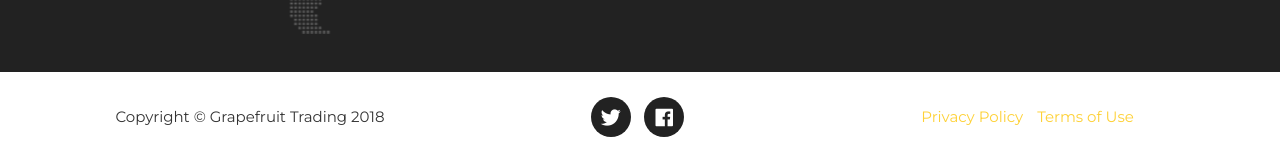
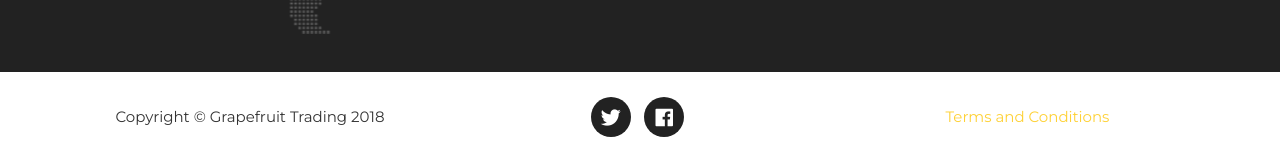
Before and after one commit to jlu4170/gfruit, a Jekyll site: the page built from index.html, in a window 1280 px wide and 900 px high, scrolled down 2559 px. Shown: the part 738-897 px from the top of the window. Built offline with Jekyll 4.4.1, drawn with Linux system fonts in a browser that asks for light colours; nearby versions of some CDN libraries; some web fonts are replaced.

```diff
--- a/_config.yml
+++ b/_config.yml
@@ -24,4 +24,4 @@ address:
 markdown: kramdown
 permalink: pretty
 
-include: _redirects
+include: [_redirects]
--- a/_includes/footer.html
+++ b/_includes/footer.html
@@ -14,9 +14,7 @@
                 </div>
                 <div class="col-md-4">
                     <ul class="list-inline quicklinks">
-                        <li><a href="#">Privacy Policy</a>
-                        </li>
-                        <li><a href="#">Terms of Use</a>
+                        <li><a href="#">Terms and Conditions</a>
                         </li>
                     </ul>
                 </div>
--- a/_includes/head.html
+++ b/_includes/head.html
@@ -1,6 +1,7 @@
 <head>
     <meta charset="utf-8">
     <meta http-equiv="X-UA-Compatible" content="IE=edge">
+    <meta name="google-site-verification" content="BO87VTxIUyrvc4hTJh6swi5CmKl-CdE8HxrbtD2WEsI" />
     <title>{% if page.title %}{{ page.title }}{% else %}{{ site.title }}{% endif %}</title>
     <meta name="viewport" content="width=device-width">
     <meta name="description" content="{{ site.description }}">
```
